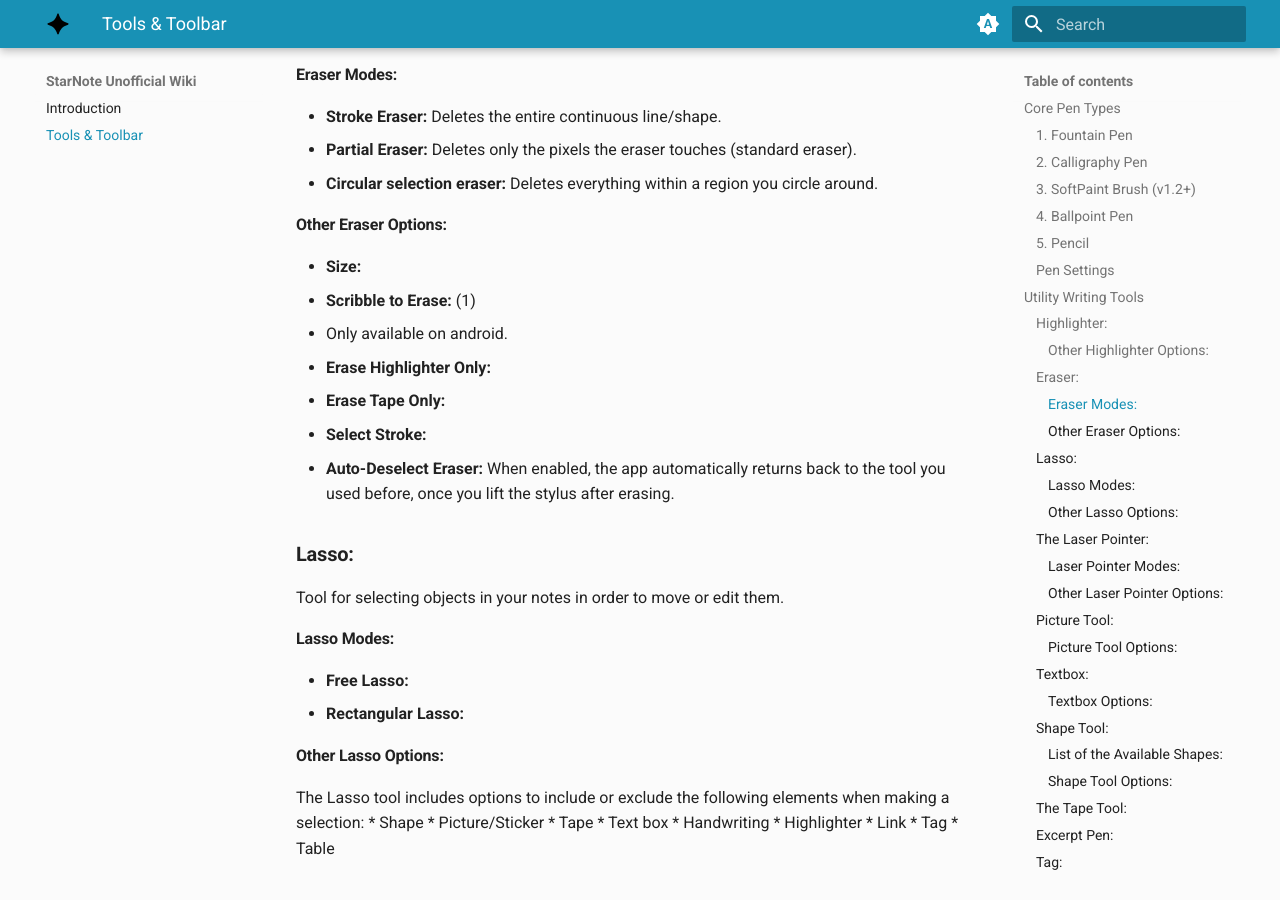
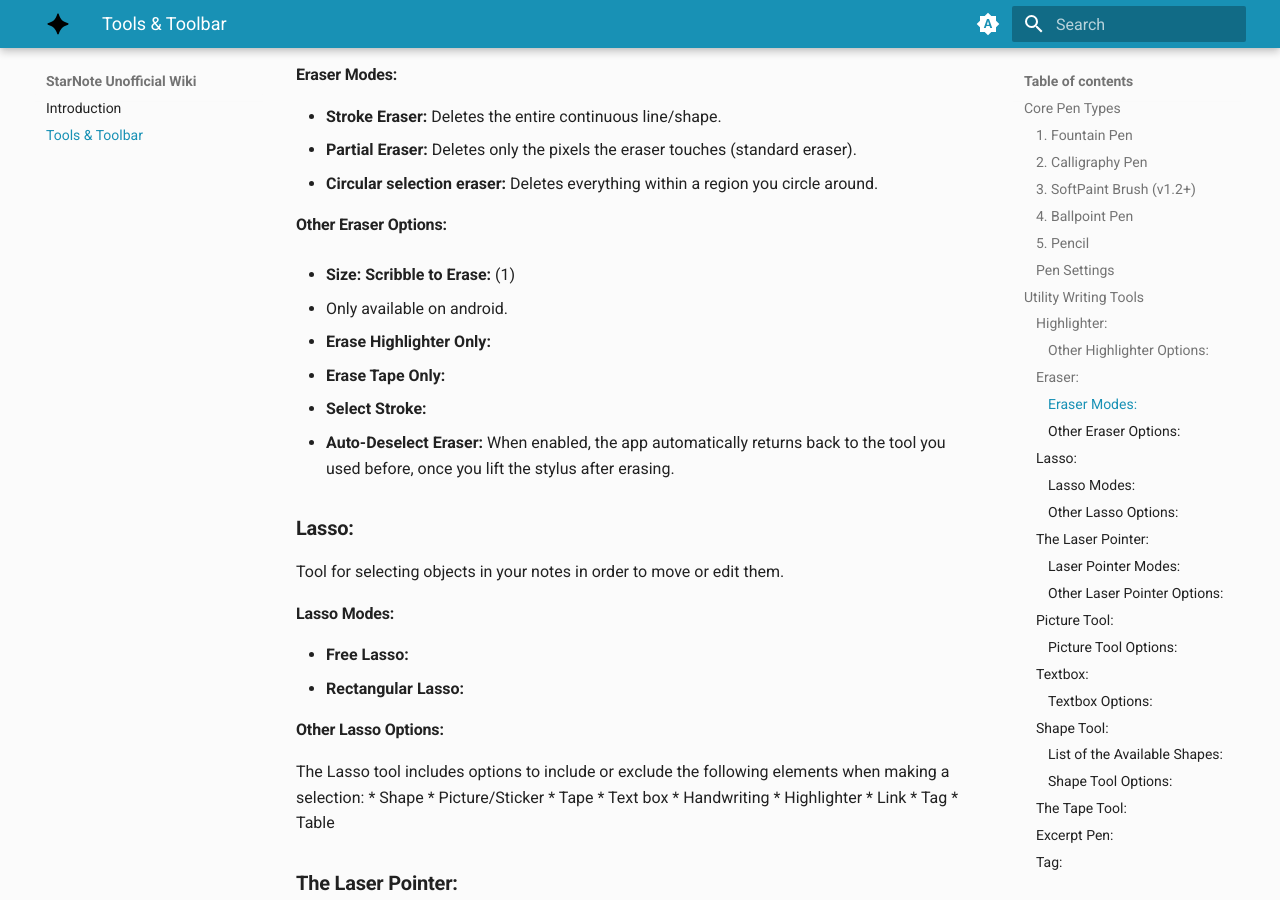
Before and after one commit to NakoTurtle/StarNote-Unofficial-Wiki, an MkDocs documentation site: the page built from docs/tools.md, in a window 1280 px wide and 900 px high, scrolled down 2722 px. Built offline with MkDocs 1.6.1 and Material for MkDocs 9.7.7, drawn with Linux system fonts in a browser that asks for light colours; emoji names are drawn with the system emoji font.

```diff
--- a/docs/tools.md
+++ b/docs/tools.md
@@ -75,11 +75,10 @@ A tool to precisely remove anything you want.
 * **Circular selection eraser:** Deletes everything within a region you circle around.
 #### **Other Eraser Options:**
 * **Size:**
-* **Scribble to Erase:** (1)
+**Scribble to Erase:** (1)
 { .annotate }
 
 1.  Only available on android.
-
 
 * **Erase Highlighter Only:**
 * **Erase Tape Only:**
```
